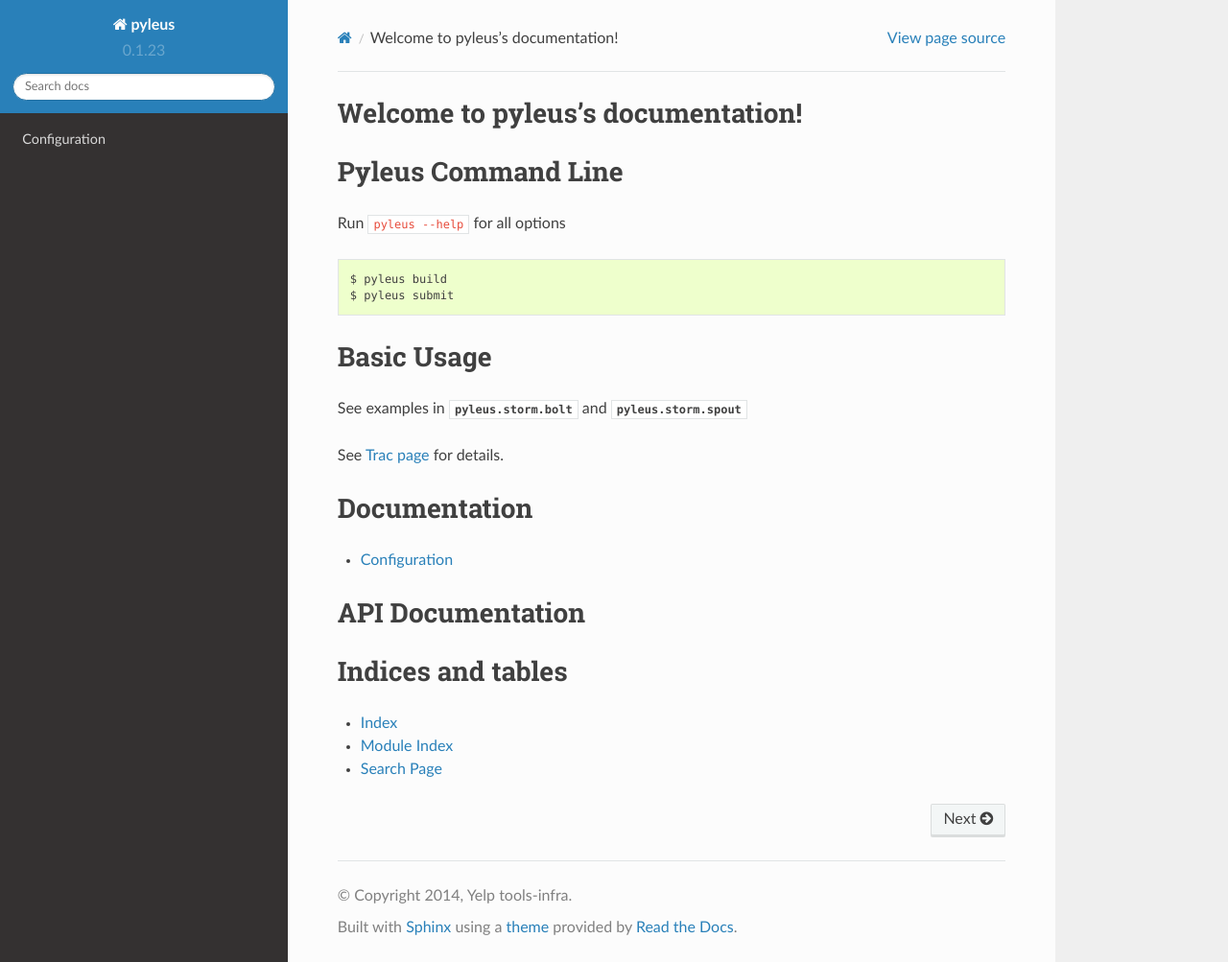
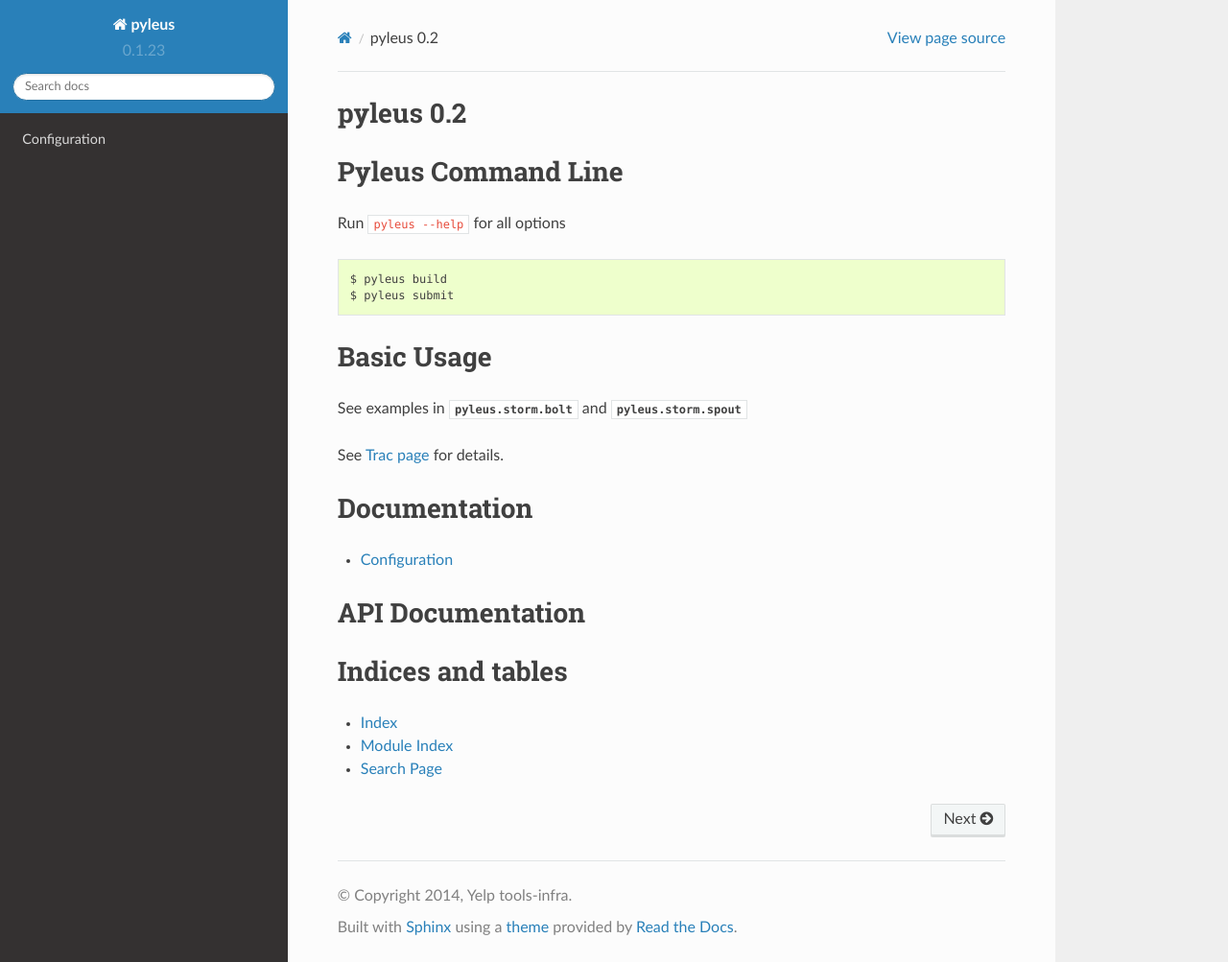
Before and after one commit to Yelp/pyleus, a Sphinx documentation site: the page built from docs/source/index.rst, in a window 1280 px wide and 1003 px high. Shown: the whole window at 96% size. Built offline with Sphinx 7.4.7 and the Read the Docs theme 2.0.0, drawn with Linux system fonts in a browser that asks for light colours; pages that are not in the unit, such as notebooks, are missing from menus.

Commit message:
Change welcome with package+version

```diff
--- a/docs/source/index.rst
+++ b/docs/source/index.rst
@@ -3,8 +3,8 @@
    You can adapt this file completely to your liking, but it should at least
    contain the root `toctree` directive.
 
-Welcome to pyleus's documentation!
-==================================
+pyleus 0.2
+==========
 
 Pyleus Command Line
 ===================
```
